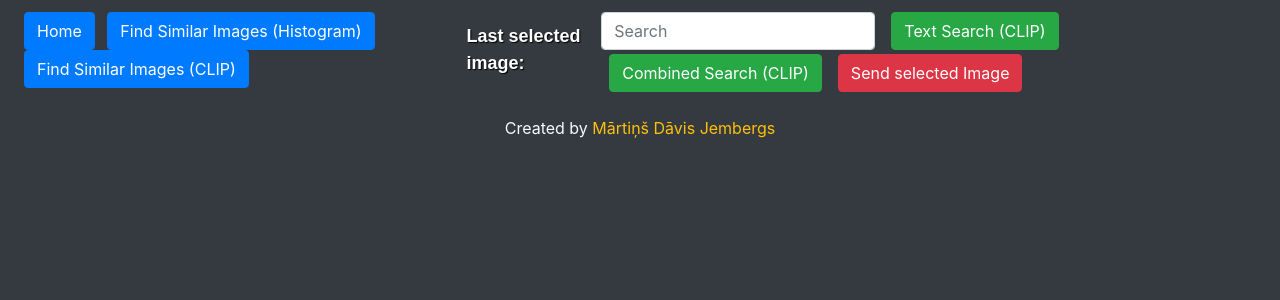
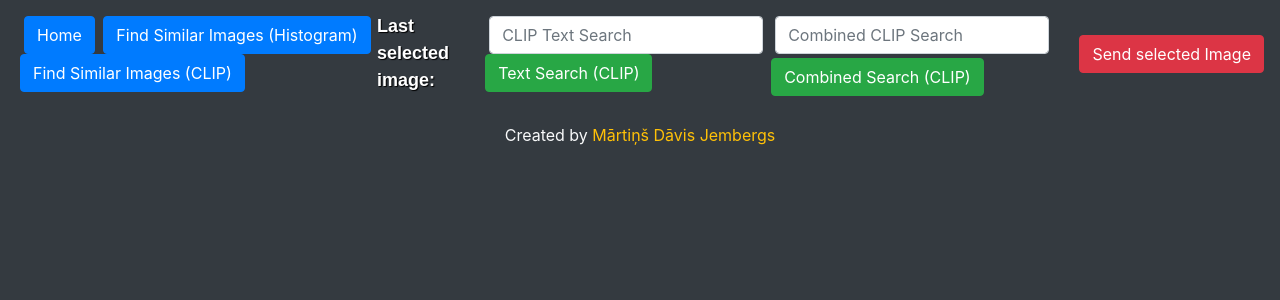
Before and after one commit to Jemberg/Video_Retrieval, a Django app: template templates/home.html in a window 1280 px wide. Shown: the top 300 px of the page. Run offline with Django 4.2, Linux system fonts and the light colour scheme; the template is opened without the code that fills it, so the values that code supplies are empty; some libraries are stand-ins or nearby versions.

Commit message:
Modifications to combined clip search function.

```diff
--- a/Final_Project_Web/views.py
+++ b/Final_Project_Web/views.py
@@ -191,6 +191,7 @@ def find_similar_histogram(request):
 
 def combined_clip(request):
     print("Combined clip function called")
+    print()
     # Load the model
     device = "cuda" if torch.cuda.is_available() else "cpu"
     model, preprocess = clip.load("ViT-B/32", device=device)
--- a/templates/home.html
+++ b/templates/home.html
@@ -52,8 +52,8 @@
         <div class="">
             <a href="/" class="btn btn-primary ml-2 my-sm-0">Home</a>
 {#            TODO When selecting image, see also CSV file information about it when hovering over. #}
-            <button id="findSimilarHistogramButton" class="btn btn-primary ml-2 my-sm-0">Find Similar Images (Histogram)</button>
-            <button id="findSimilarCLIPButton" class="btn btn-primary ml-2 my-sm-0">Find Similar Images (CLIP)</button>
+            <button id="findSimilarHistogramButton" class="btn btn-primary ml-1 my-sm-0">Find Similar Images (Histogram)</button>
+            <button id="findSimilarCLIPButton" class="btn btn-primary ml-1 my-sm-0">Find Similar Images (CLIP)</button>
         </div>
 
         <div class="navbar-nav mx-auto">
@@ -70,11 +70,17 @@
 
         <form method="post" action="{% url 'search_clip' %}" class="form-inline">
             {% csrf_token %}
-            <input name="query" id="searchClipInput" class="form-control mr-sm-2 my-1" type="text" placeholder="Search" aria-label="CLIP Text Search">
-            <button type="submit" id="searchClipButton" class="btn btn-success my-2 mx-2 my-sm-0">Text Search (CLIP)</button>
-            <button type="submit" id="combinedClipButton" class="btn btn-success ml-2 mx-2 my-sm-0">Combined Search (CLIP)</button>
-            <button id="sendResultButton" class="btn btn-danger ml-2 my-sm-0">Send selected Image</button>
+            <input name="query" id="searchClipInput" class="form-control mr-sm-2 mx-1" type="text" placeholder="CLIP Text Search" aria-label="CLIP Text Search">
+            <button type="submit" id="searchClipButton" class="btn btn-success mr-1 my-sm-0">Text Search (CLIP)</button>
         </form>
+
+        <form method="post" action="{% url 'combined_clip' %}" class="form-inline">
+            {% csrf_token %}
+            <input name="query" id="combinedClipText" class="form-control mr-sm-2 my-1 mx-1" type="text" placeholder="Combined CLIP Search" aria-label="CLIP Text Search">
+            <button type="submit" id="combinedClipButton" class="btn btn-success mr-1 my-sm-0">Combined Search (CLIP)</button>
+        </form>
+
+        <button id="sendResultButton" class="btn btn-danger ml-1 my-sm-0">Send selected Image</button>
     </div>
 </nav>
 <div class="container-fluid">
@@ -137,18 +143,15 @@
         }
     };
 
-    // TODO Replace with solution described here: https://chat.openai.com/share/9c2cc06d-9ade-4c79-bcbd-84d489bf9b1a
     document.getElementById('combinedClipButton').onclick = function() {
-        // TODO Create proper function that makes sure that image is selected and text query is entered, otherwise this function cannot be executed.
-        const input = document.getElementById('searchClipInput');
+        const input = document.getElementById('combinedClipText');
         const selectedImage = document.getElementById('lastSelected');
-        console.log(selectedImage);
-        // TODO Replace alerts with Bootstrap equivalent option for better design.
+
         if (input.value === '') {
-            alert('Please enter some text to execute combined search.');
+            alert('Please enter some text to search.');
             return false;  // This will prevent the form from being submitted
-        } else if (selectedImage === null){
-            alert('Please select an to execute combined search.');
+        } else if (selectedImage === null) {
+            alert('Please select an image.');
             return false;  // This will prevent the form from being submitted
         } else {
             $.get('/combined_clip/', function(data) {
```
